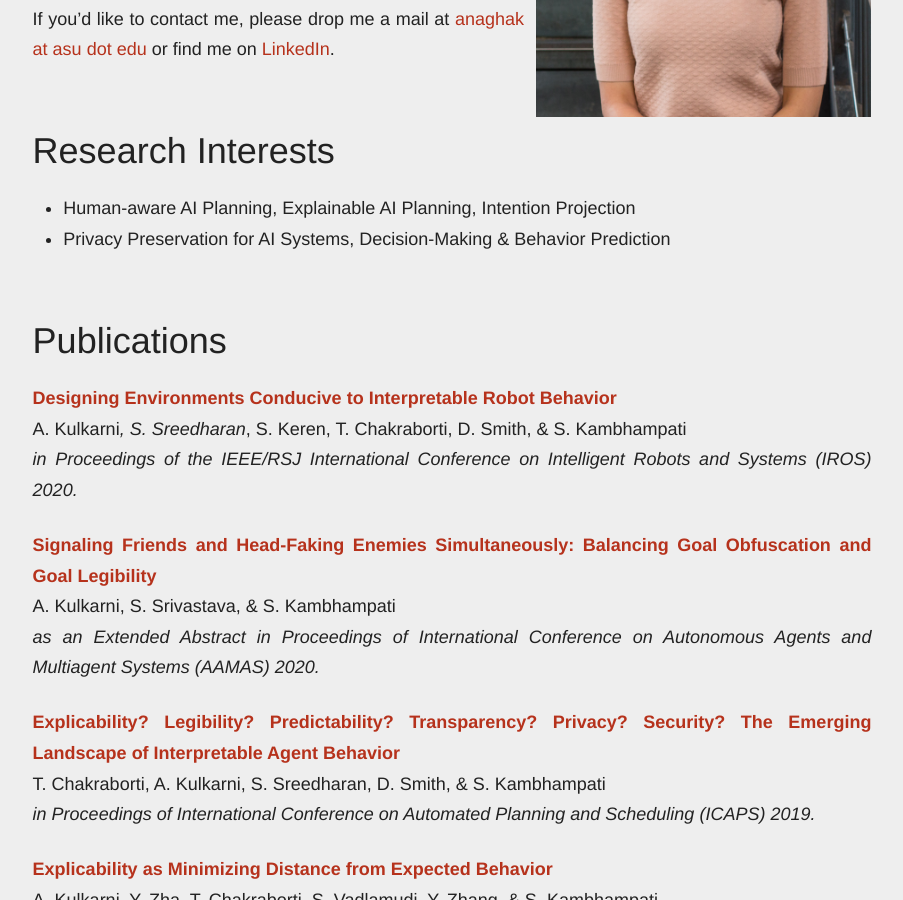
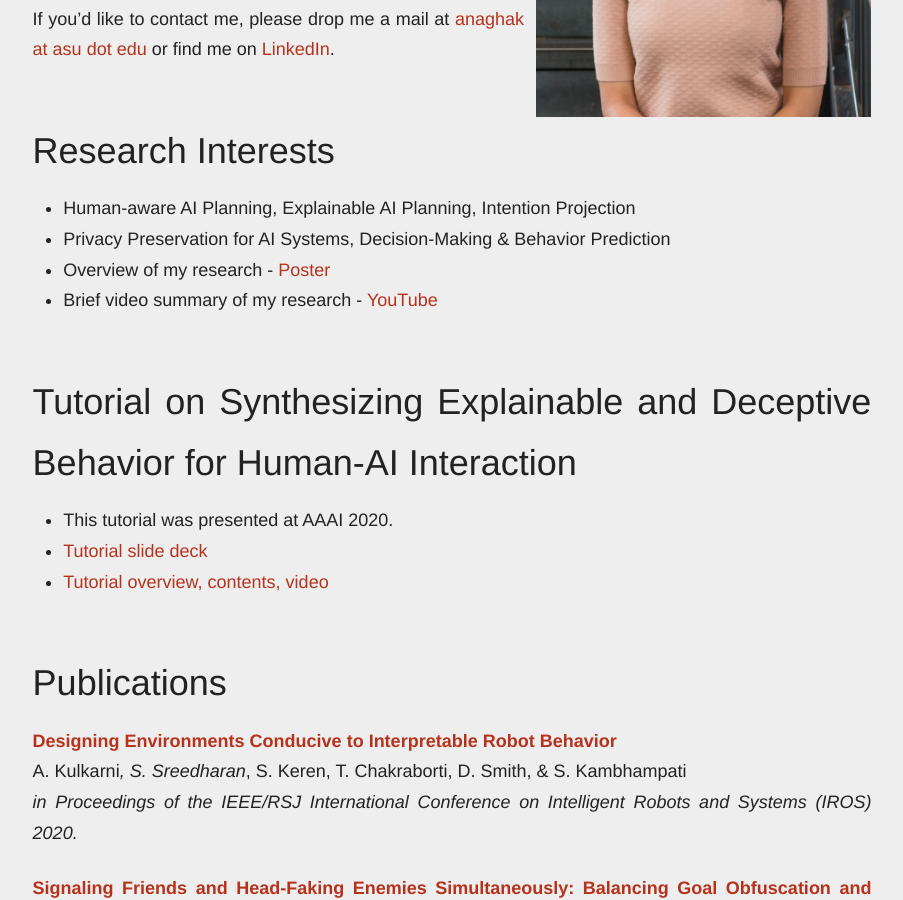
Before and after one commit to AnaghaK/anaghak.github.io, a Jekyll site: the page built from index.md, in a window 1280 px wide and 900 px high, scrolled down 440 px. Shown: the whole window, without its empty margins (188-1091 px from the left). Built offline with Jekyll 4.4.1, drawn with Linux system fonts in a browser that asks for light colours.

Commit message:
Added link to tutorial

```diff
--- a/index.md
+++ b/index.md
@@ -97,6 +97,14 @@ If you'd like to contact me, please drop me a mail at [anaghak at asu dot edu](m
 # Research Interests
 * Human-aware AI Planning, Explainable AI Planning, Intention Projection
 * Privacy Preservation for AI Systems, Decision-Making & Behavior Prediction
+* Overview of my research - [Poster](https://www.dropbox.com/s/zxo80tsqxl40t5t/ResearchPoster.pdf?dl=0)
+* Brief video summary of my research - [YouTube](https://youtu.be/WvjNAWtnCbs)
+
+# Tutorial on Synthesizing Explainable and Deceptive Behavior for Human-AI Interaction
+
+* This tutorial was presented at AAAI 2020.
+* [Tutorial slide deck](https://www.dropbox.com/s/9z9iedehwhcxm22/tutorial.pdf?dl=0)
+* [Tutorial overview, contents, video](https://yochan-lab.github.io/tutorial/AAAI-2020/)
 
 # <a name="publications"></a>Publications
 
```
